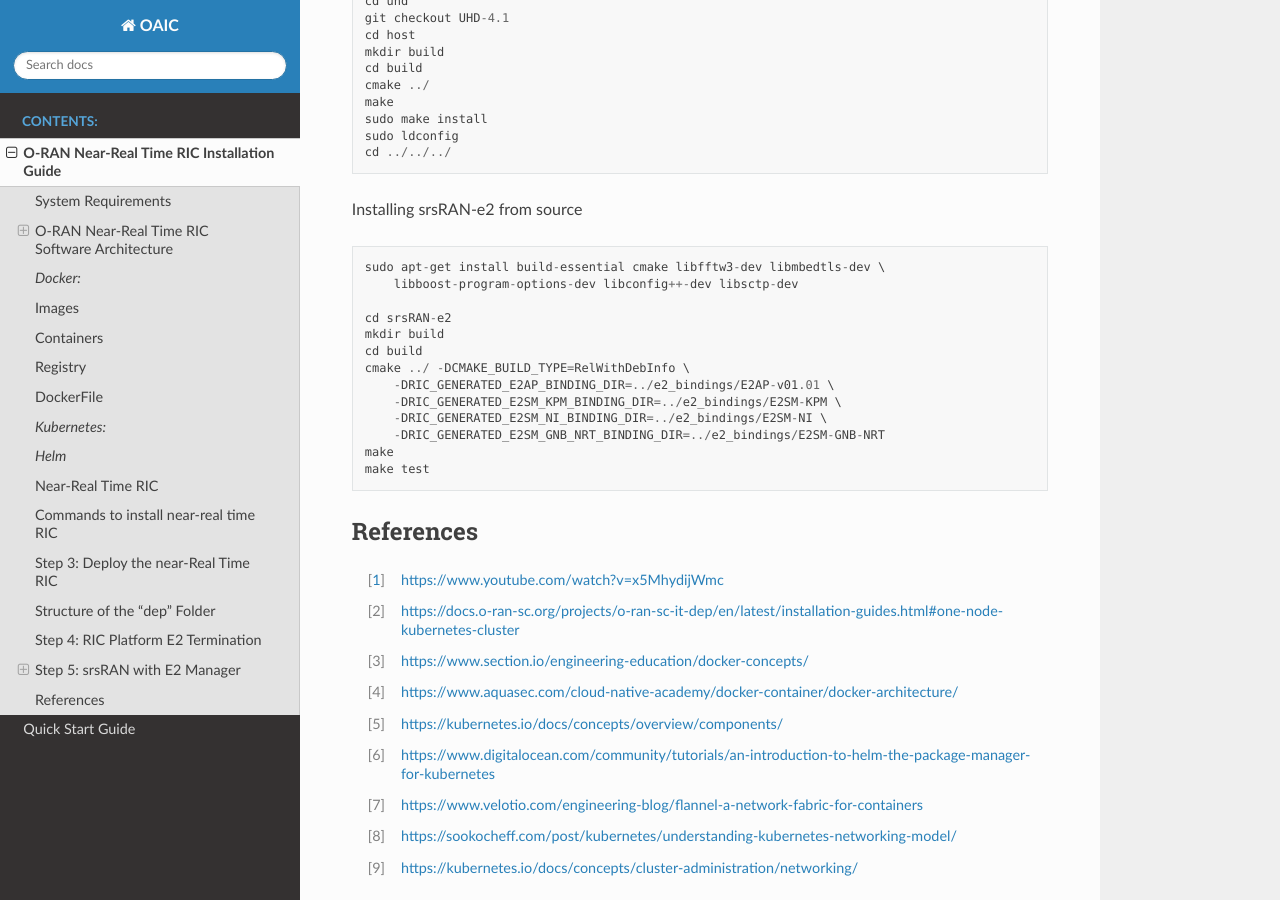
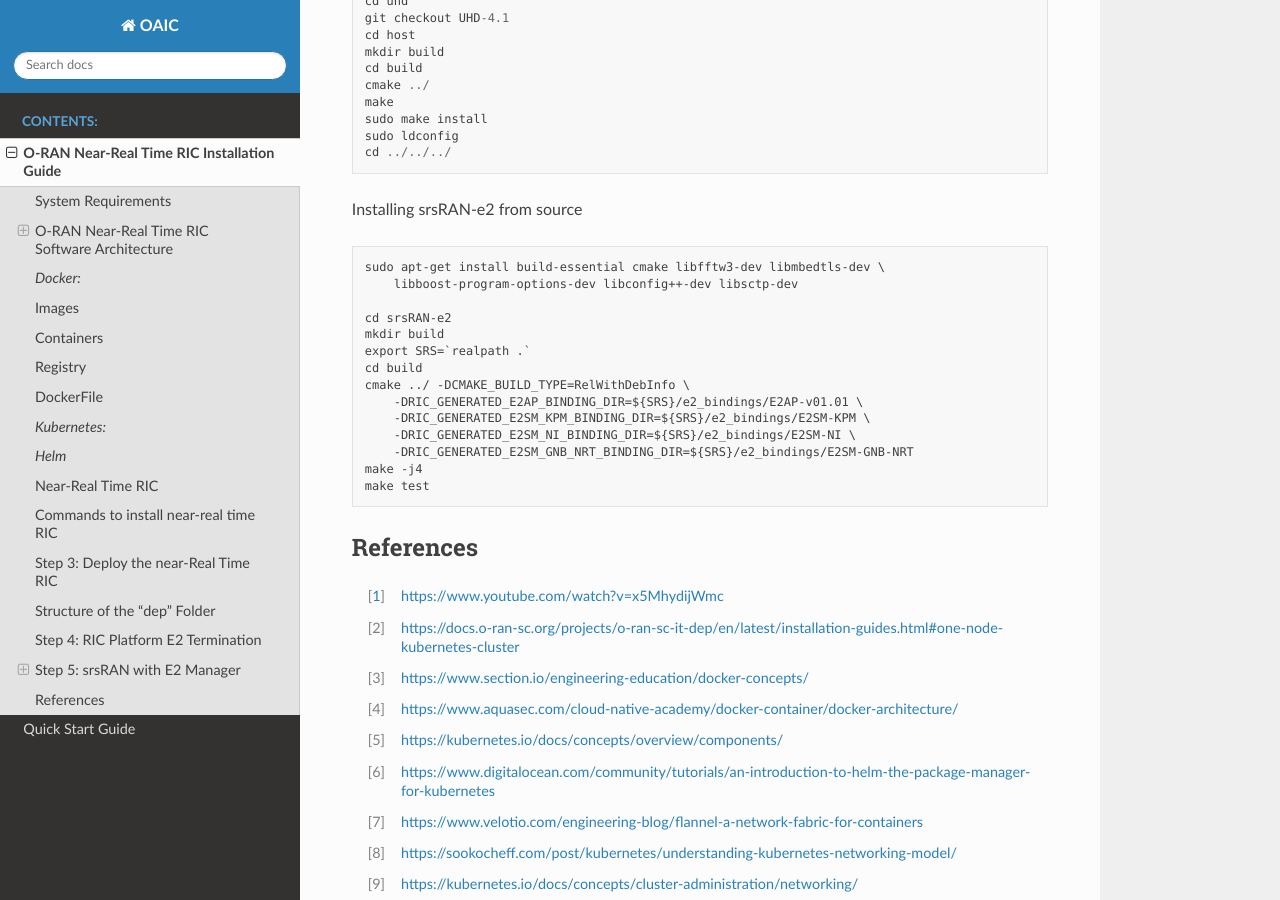
Before and after one commit to openaicellular/oaic, a Sphinx documentation site: the page built from docs/source/oran_installation.rst, in a window 1280 px wide and 900 px high, scrolled down 10725 px. Built offline with Sphinx 7.4.7 and the Read the Docs theme 2.0.0, drawn with Linux system fonts in a browser that asks for light colours.

Commit message:
exporting srsRAN-e2 directory explicitly for cmake

```diff
--- a/docs/source/oran_installation.rst
+++ b/docs/source/oran_installation.rst
@@ -452,13 +452,14 @@ Installing srsRAN-e2 from source
 
     cd srsRAN-e2
     mkdir build
+    export SRS=`realpath .`
     cd build
     cmake ../ -DCMAKE_BUILD_TYPE=RelWithDebInfo \
-        -DRIC_GENERATED_E2AP_BINDING_DIR=../e2_bindings/E2AP-v01.01 \
-        -DRIC_GENERATED_E2SM_KPM_BINDING_DIR=../e2_bindings/E2SM-KPM \
-        -DRIC_GENERATED_E2SM_NI_BINDING_DIR=../e2_bindings/E2SM-NI \
-        -DRIC_GENERATED_E2SM_GNB_NRT_BINDING_DIR=../e2_bindings/E2SM-GNB-NRT
-    make
+        -DRIC_GENERATED_E2AP_BINDING_DIR=${SRS}/e2_bindings/E2AP-v01.01 \
+        -DRIC_GENERATED_E2SM_KPM_BINDING_DIR=${SRS}/e2_bindings/E2SM-KPM \
+        -DRIC_GENERATED_E2SM_NI_BINDING_DIR=${SRS}/e2_bindings/E2SM-NI \
+        -DRIC_GENERATED_E2SM_GNB_NRT_BINDING_DIR=${SRS}/e2_bindings/E2SM-GNB-NRT
+    make -j4
     make test
 
 
```
